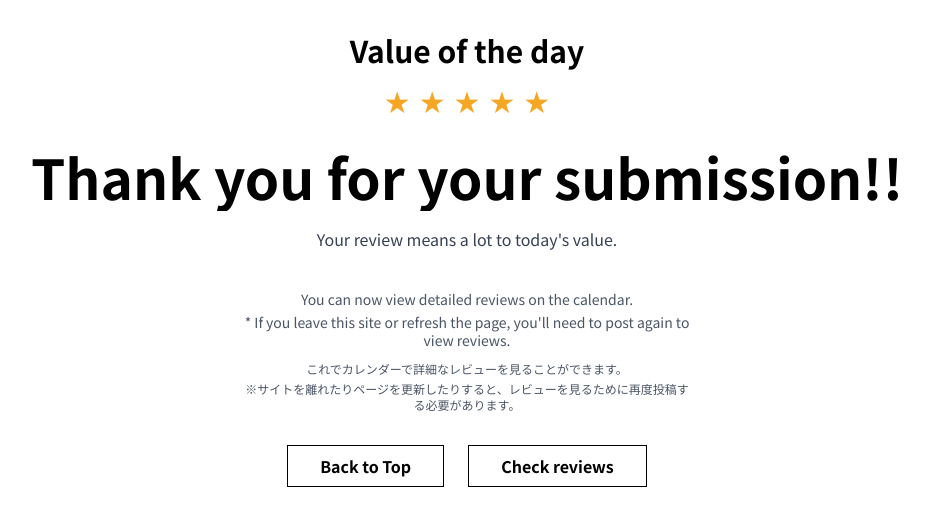
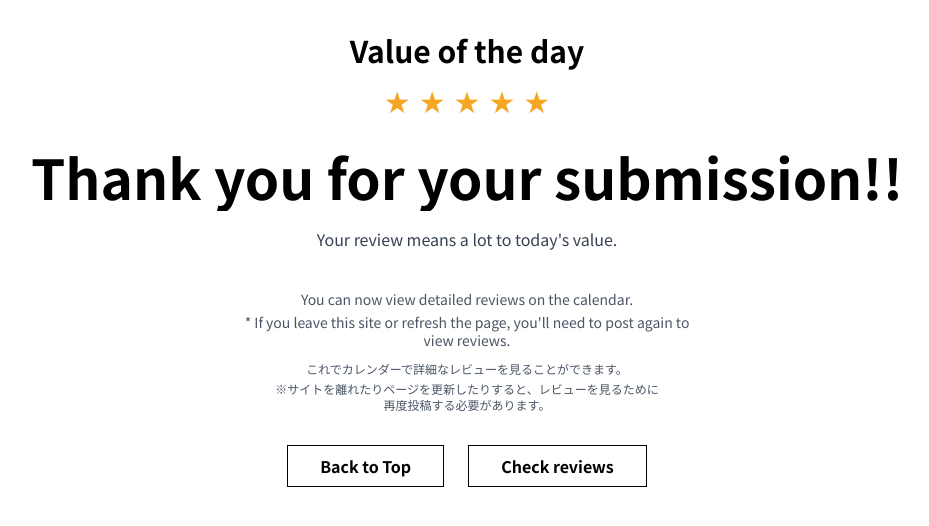
Before and after one commit to kobakanta/value-of-the-day, a Next.js app: page /thanks in a window 1280 px wide. Shown: the top 526 px of the page, without its empty margins (173-1102 px from the left). Built offline with nearby package versions, Linux system fonts and the light colour scheme.

Commit message:
UI refinement: Adjust Japanese line break on Thanks page

```diff
--- a/src/app/thanks/page.tsx
+++ b/src/app/thanks/page.tsx
@@ -45,7 +45,7 @@ export default function ThanksPage() {
           これでカレンダーで詳細なレビューを見ることができます。
         </p>
         <p className="text-xs">
-          ※サイトを離れたりページを更新したりすると、レビューを見るために再度投稿する必要があります。
+          ※サイトを離れたりページを更新したりすると、レビューを見るために<br />再度投稿する必要があります。
         </p>
       </div>
 
```
